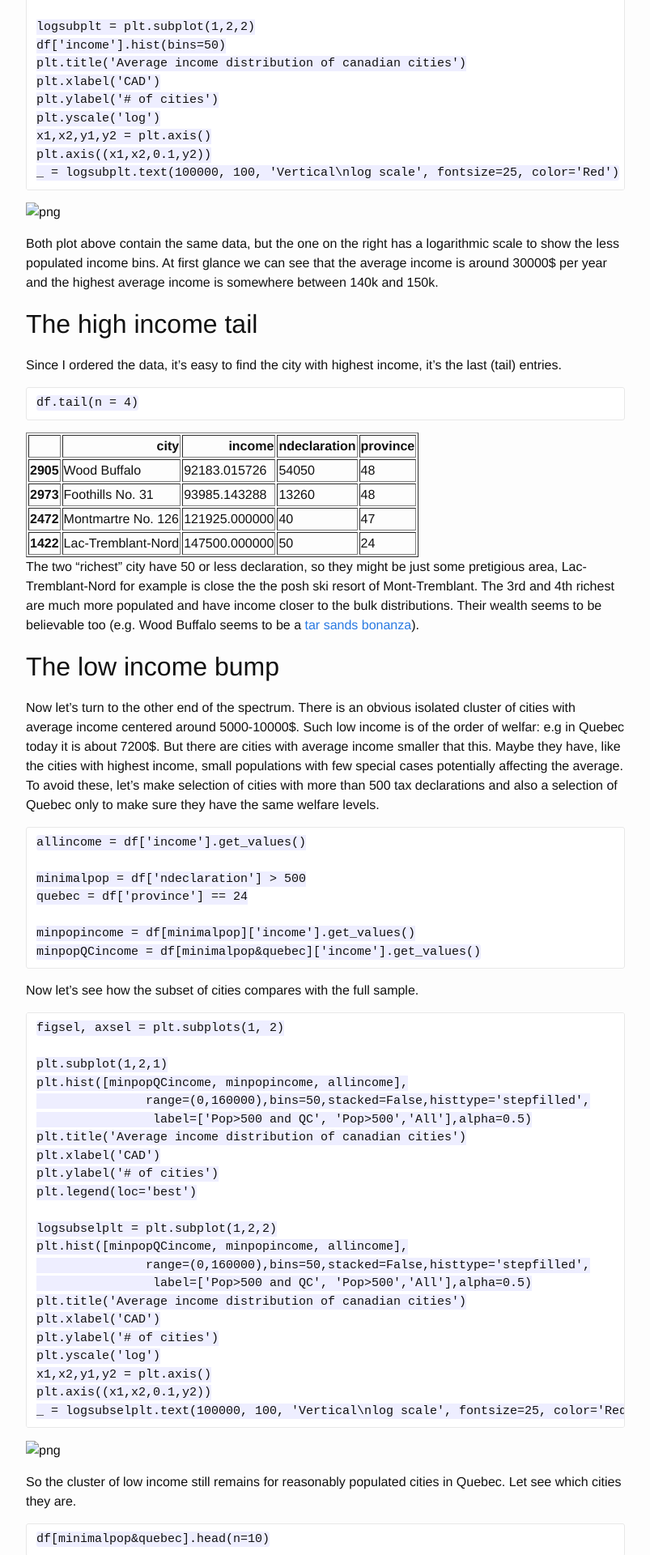
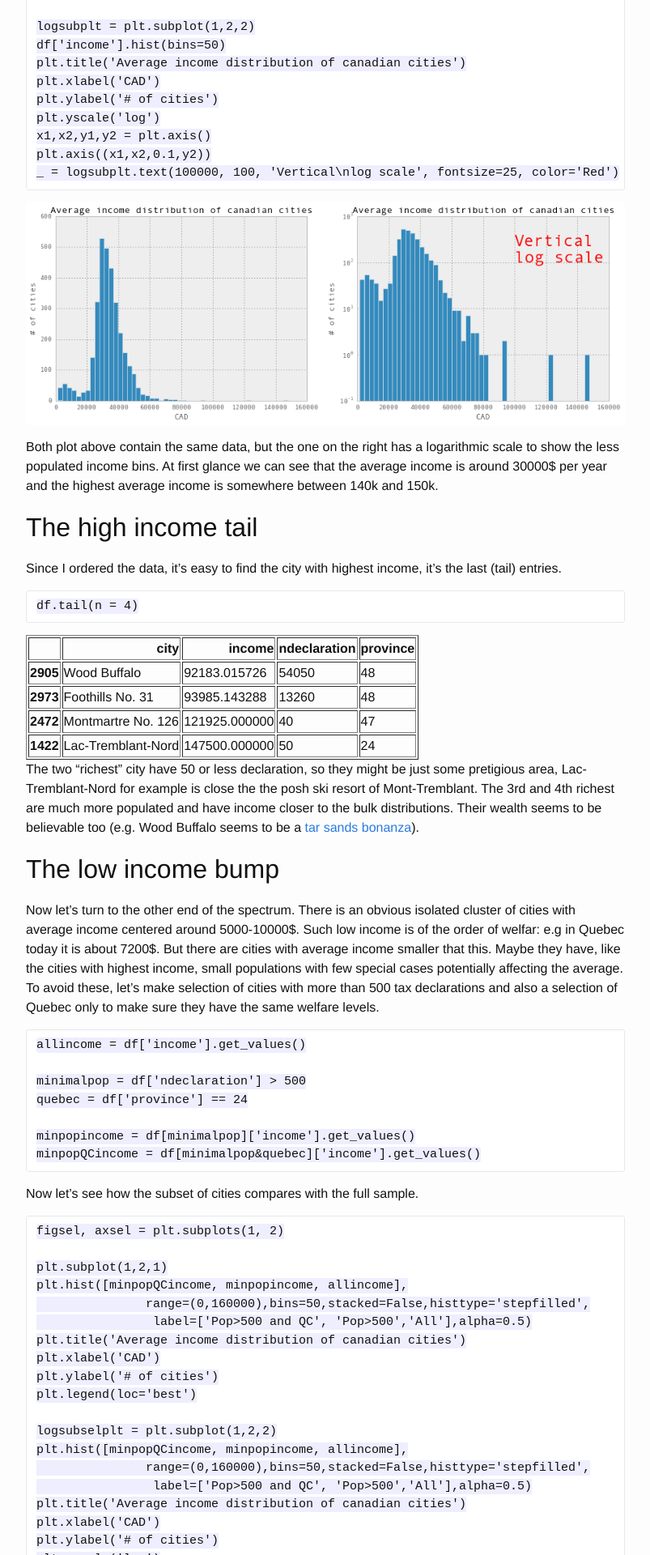
Before and after one commit to jfraj/jfraj.github.io, a Jekyll site: the page built from _posts/2015-02-26-incomeblogentry.md, in a window 1280 px wide. Shown: the part 1339-3259 px from the top of the page at 81% size, without its empty margins (238-1041 px from the left). Built offline with Jekyll 4.4.1, drawn with Linux system fonts in a browser that asks for light colours.

Commit message:
fixing figures

```diff
--- a/_posts/2015-02-26-incomeblogentry.md
+++ b/_posts/2015-02-26-incomeblogentry.md
@@ -121,7 +121,7 @@ Let's look at all the cities' average income to have an idea of the data sets
     _ = logsubplt.text(100000, 100, 'Vertical\nlog scale', fontsize=25, color='Red')
 
 
-![png](incomeblogentry_files/incomeblogentry_8_0.png)
+![png]({{jfraj.github.io}}/assets/incomeblogentry_files/incomeblogentry_8_0.png)
 
 
 Both plot above contain the same data, but the one on the right has a
@@ -238,7 +238,7 @@ Now let's see how the subset of cities compares with the full sample.
     _ = logsubselplt.text(100000, 100, 'Vertical\nlog scale', fontsize=25, color='Red')
 
 
-![png](incomeblogentry_files/incomeblogentry_16_0.png)
+![png]({{jfraj.github.io}}/assets/incomeblogentry_files/incomeblogentry_16_0.png)
 
 
 So the cluster of low income still remains for reasonably populated cities in
```
